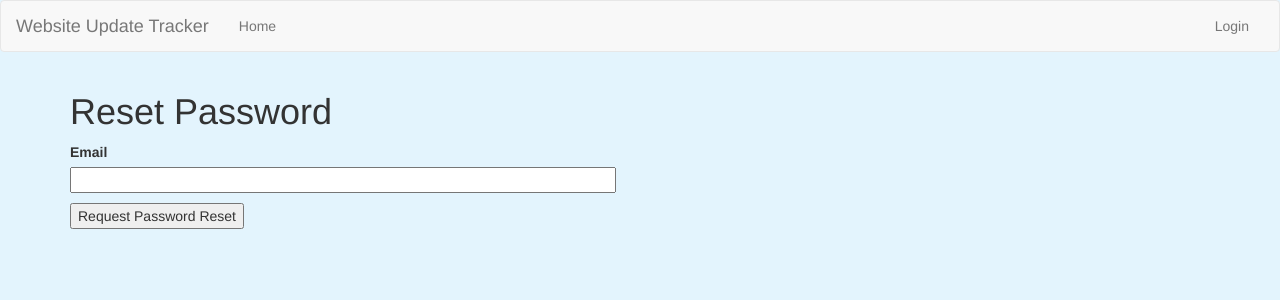
After one commit to terwilligers/webpage-update-tracker, a Flask app: page /reset_password_request in a window 1280 px wide. The commit adds this page. Shown: the top 300 px of the page. Run offline with Flask 2, Linux system fonts and the light colour scheme; parts of the project's set-up code (start-up, migrations or seed data) failed here and were passed over; some libraries are stand-ins or nearby versions.

Commit message:
added password reset functionality

```diff
--- a/app/__init__.py
+++ b/app/__init__.py
@@ -5,6 +5,7 @@ from flask_login import LoginManager
 from config import Config
 from flask_cors import CORS
 from flask_bootstrap import Bootstrap
+from flask_mail import Mail
 
 app = Flask(__name__)
 CORS(app)
@@ -14,5 +15,7 @@ migrate = Migrate(app, db)
 login = LoginManager(app)
 login.login_view = 'login'
 bootstrap = Bootstrap(app)
+mail = Mail(app)
+
 
 from app import routes, models
--- a/app/forms.py
+++ b/app/forms.py
@@ -27,3 +27,13 @@ class RegistrationForm(FlaskForm):
         user = User.query.filter_by(email=email.data).first()
         if user is not None:
             raise ValidationError('Please use a different email address.')
+
+class ResetPasswordRequestForm(FlaskForm):
+    email = StringField('Email', validators=[DataRequired(), Email()])
+    submit = SubmitField('Request Password Reset')
+
+class ResetPasswordForm(FlaskForm):
+    password = PasswordField('Password', validators=[DataRequired()])
+    password2 = PasswordField(
+        'Repeat Password', validators=[DataRequired(), EqualTo('password')])
+    submit = SubmitField('Request Password Reset')
--- a/app/routes.py
+++ b/app/routes.py
@@ -6,6 +6,9 @@ from app.forms import LoginForm
 from flask_login import current_user, login_user, logout_user, login_required
 from app.models import User, Website
 from werkzeug.urls import url_parse
+from app.forms import ResetPasswordRequestForm
+from app.email import send_password_reset_email
+from app.forms import ResetPasswordForm
 
 import flask
 import sys
@@ -58,6 +61,35 @@ def register():
         flash('Congratulations, you are now a registered user!')
         return redirect(url_for('login'))
     return render_template('register.html', title='Register', form=form)
+
+@app.route('/reset_password_request', methods=['GET', 'POST'])
+def reset_password_request():
+    if current_user.is_authenticated:
+        return redirect(url_for('index'))
+    form = ResetPasswordRequestForm()
+    if form.validate_on_submit():
+        user = User.query.filter_by(email=form.email.data).first()
+        if user:
+            send_password_reset_email(user)
+        flash('Check your email for the instructions to reset your password')
+        return redirect(url_for('login'))
+    return render_template('reset_password_request.html',
+                           title='Reset Password', form=form)
+
+@app.route('/reset_password/<token>', methods=['GET', 'POST'])
+def reset_password(token):
+    if current_user.is_authenticated:
+        return redirect(url_for('index'))
+    user = User.verify_reset_password_token(token)
+    if not user:
+        return redirect(url_for('index'))
+    form = ResetPasswordForm()
+    if form.validate_on_submit():
+        user.set_password(form.password.data)
+        db.session.commit()
+        flash('Your password has been reset.')
+        return redirect(url_for('login'))
+    return render_template('reset_password.html', form=form)
 
 @app.route("/add_url/<path:url>")
 @login_required
--- a/app/static/site_tracker.css
+++ b/app/static/site_tracker.css
@@ -54,7 +54,8 @@ table {
   background: white;
   border-radius:3px;
   box-shadow: 0 5px 10px rgba(0, 0, 0, 0.1);
- max-width: max-content!important;
+  max-width: max-content!important;
+  font-family: sans-serif
 }
 
 thead {
--- a/app/templates/login.html
+++ b/app/templates/login.html
@@ -10,4 +10,8 @@
     </div>
     <br>
     <p>New User? <a href="{{ url_for('register') }}">Click to Register!</a></p>
+    <p>
+        Forgot Your Password?
+        <a href="{{ url_for('reset_password_request') }}">Click to Reset It</a>
+    </p>
 {% endblock %}
--- /dev/null
+++ b/app/templates/reset_password_request.html
@@ -0,0 +1,18 @@
+{% extends "base.html" %}
+
+{% block content %}
+    <div class="container">
+        <h1>Reset Password</h1>
+        <form action="" method="post">
+            {{ form.hidden_tag() }}
+            <p>
+                {{ form.email.label }}<br>
+                {{ form.email(size=64) }}<br>
+                {% for error in form.email.errors %}
+                <span style="color: red;">[{{ error }}]</span>
+                {% endfor %}
+            </p>
+            <p>{{ form.submit() }}</p>
+        </form>
+    </div>
+{% endblock %}
```
Also changed, not shown: app/email.py (added, +20 -0 lines), app/models.py (+20 -3 lines), app/templates/email/reset_password.html (added, +12 -0 lines), app/templates/email/reset_password.txt (added, +11 -0 lines), app/templates/reset_password.html (added, +25 -0 lines), config.py (+7 -0 lines).
